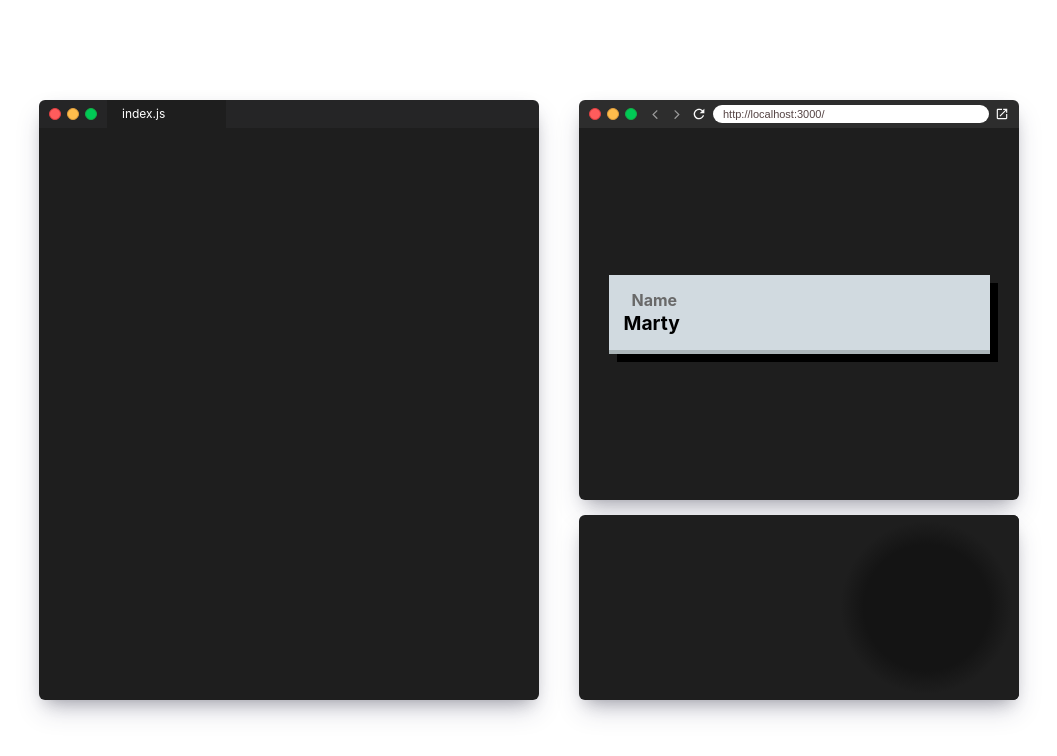
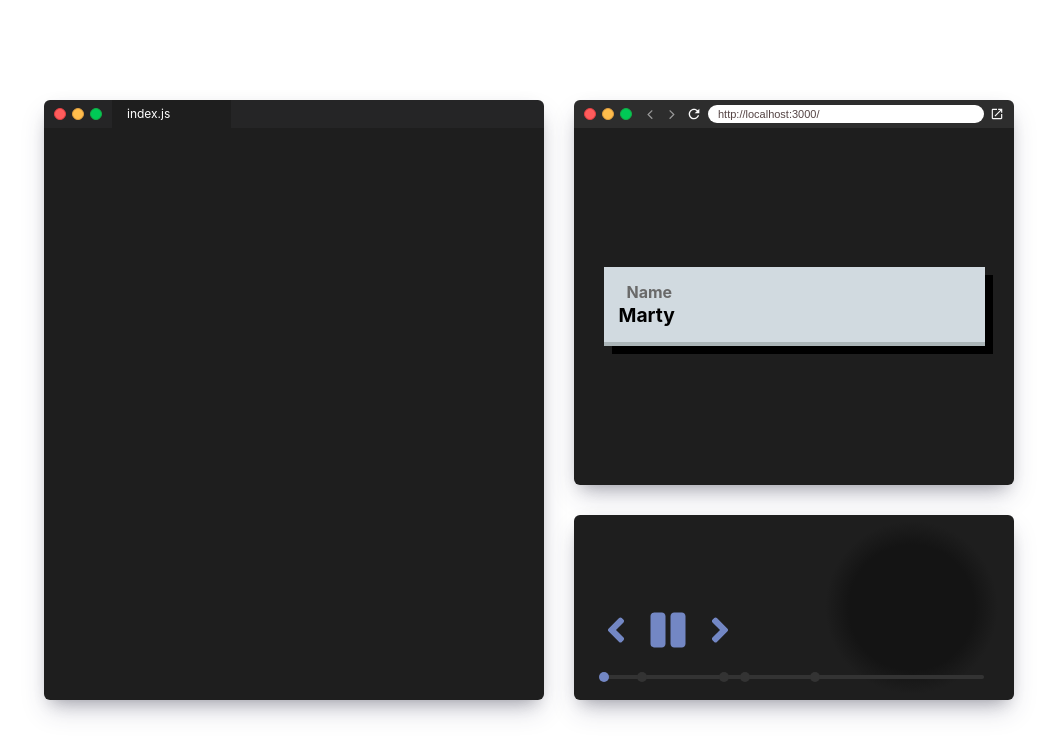
Before and after one commit to code-hike/hooks-talk-demo, a Next.js app: page / in a window 1280 px wide. Shown: the top 756 px of the page, without its empty margins (111-1168 px from the left). Built offline with nearby package versions, Linux system fonts and the light colour scheme; a web font is replaced by a local one.

Commit message:
Add icons

```diff
--- /dev/null
+++ b/player/icons.js
@@ -0,0 +1,120 @@
+import React from "react";
+
+export function CodeSandboxIcon({ size = "1em", ...props }) {
+  return (
+    <svg
+      stroke="currentColor"
+      fill="currentColor"
+      strokeWidth="0"
+      viewBox="0 0 1024 1024"
+      height={size}
+      width={size}
+      xmlns="http://www.w3.org/2000/svg"
+      {...props}
+    >
+      <path d="M709.6 210l.4-.2h.2L512 96 313.9 209.8h-.2l.7.3L151.5 304v416L512 928l360.5-208V304l-162.9-94zM482.7 843.6L339.6 761V621.4L210 547.8V372.9l272.7 157.3v313.4zM238.2 321.5l134.7-77.8 138.9 79.7 139.1-79.9 135.2 78-273.9 158-274-158zM814 548.3l-128.8 73.1v139.1l-143.9 83V530.4L814 373.1v175.2z"></path>
+    </svg>
+  );
+}
+export function DocsIcon({ size = "1em", ...props }) {
+  return (
+    <svg
+      stroke="currentColor"
+      fill="currentColor"
+      strokeWidth="0"
+      viewBox="0 0 1024 1024"
+      height={size}
+      width={size}
+      xmlns="http://www.w3.org/2000/svg"
+      {...props}
+    >
+      <path d="M928 161H699.2c-49.1 0-97.1 14.1-138.4 40.7L512 233l-48.8-31.3A255.2 255.2 0 0 0 324.8 161H96c-17.7 0-32 14.3-32 32v568c0 17.7 14.3 32 32 32h228.8c49.1 0 97.1 14.1 138.4 40.7l44.4 28.6c1.3.8 2.8 1.3 4.3 1.3s3-.4 4.3-1.3l44.4-28.6C602 807.1 650.1 793 699.2 793H928c17.7 0 32-14.3 32-32V193c0-17.7-14.3-32-32-32zM324.8 721H136V233h188.8c35.4 0 69.8 10.1 99.5 29.2l48.8 31.3 6.9 4.5v462c-47.6-25.6-100.8-39-155.2-39zm563.2 0H699.2c-54.4 0-107.6 13.4-155.2 39V298l6.9-4.5 48.8-31.3c29.7-19.1 64.1-29.2 99.5-29.2H888v488zM396.9 361H211.1c-3.9 0-7.1 3.4-7.1 7.5v45c0 4.1 3.2 7.5 7.1 7.5h185.7c3.9 0 7.1-3.4 7.1-7.5v-45c.1-4.1-3.1-7.5-7-7.5zm223.1 7.5v45c0 4.1 3.2 7.5 7.1 7.5h185.7c3.9 0 7.1-3.4 7.1-7.5v-45c0-4.1-3.2-7.5-7.1-7.5H627.1c-3.9 0-7.1 3.4-7.1 7.5zM396.9 501H211.1c-3.9 0-7.1 3.4-7.1 7.5v45c0 4.1 3.2 7.5 7.1 7.5h185.7c3.9 0 7.1-3.4 7.1-7.5v-45c.1-4.1-3.1-7.5-7-7.5zm416 0H627.1c-3.9 0-7.1 3.4-7.1 7.5v45c0 4.1 3.2 7.5 7.1 7.5h185.7c3.9 0 7.1-3.4 7.1-7.5v-45c.1-4.1-3.1-7.5-7-7.5z"></path>
+    </svg>
+  );
+}
+export function GitHubIcon({ size = "1em", ...props }) {
+  return (
+    <svg
+      stroke="currentColor"
+      fill="none"
+      strokeWidth="2.5"
+      viewBox="0 0 24 24"
+      strokeLinecap="round"
+      strokeLinejoin="round"
+      height={size}
+      width={size}
+      xmlns="http://www.w3.org/2000/svg"
+      {...props}
+    >
+      <path d="M9 19c-5 1.5-5-2.5-7-3m14 6v-3.87a3.37 3.37 0 0 0-.94-2.61c3.14-.35 6.44-1.54 6.44-7A5.44 5.44 0 0 0 20 4.77 5.07 5.07 0 0 0 19.91 1S18.73.65 16 2.48a13.38 13.38 0 0 0-7 0C6.27.65 5.09 1 5.09 1A5.07 5.07 0 0 0 5 4.77a5.44 5.44 0 0 0-1.5 3.78c0 5.42 3.3 6.61 6.44 7A3.37 3.37 0 0 0 9 18.13V22"></path>
+    </svg>
+  );
+}
+
+export function PauseIcon({ size = "2.5em", ...props }) {
+  return (
+    <svg
+      stroke="currentColor"
+      fill="currentColor"
+      strokeWidth="0"
+      viewBox="0 0 448 512"
+      height={size}
+      width={size}
+      xmlns="http://www.w3.org/2000/svg"
+      {...props}
+    >
+      <path d="M144 479H48c-26.5 0-48-21.5-48-48V79c0-26.5 21.5-48 48-48h96c26.5 0 48 21.5 48 48v352c0 26.5-21.5 48-48 48zm304-48V79c0-26.5-21.5-48-48-48h-96c-26.5 0-48 21.5-48 48v352c0 26.5 21.5 48 48 48h96c26.5 0 48-21.5 48-48z"></path>
+    </svg>
+  );
+}
+
+export function PlayIcon({ size = "2.5em", ...props }) {
+  return (
+    <svg
+      stroke="currentColor"
+      fill="currentColor"
+      strokeWidth="0"
+      viewBox="0 0 448 512"
+      height={size}
+      width={size}
+      xmlns="http://www.w3.org/2000/svg"
+      {...props}
+    >
+      <path d="M424.4 214.7L72.4 6.6C43.8-10.3 0 6.1 0 47.9V464c0 37.5 40.7 60.1 72.4 41.3l352-208c31.4-18.5 31.5-64.1 0-82.6z"></path>
+    </svg>
+  );
+}
+
+export function LeftIcon({ size = "2.5em", ...props }) {
+  return (
+    <svg
+      stroke="currentColor"
+      fill="currentColor"
+      strokeWidth="0"
+      viewBox="0 0 256 512"
+      height={size}
+      width={size}
+      xmlns="http://www.w3.org/2000/svg"
+      {...props}
+    >
+      <path d="M31.7 239l136-136c9.4-9.4 24.6-9.4 33.9 0l22.6 22.6c9.4 9.4 9.4 24.6 0 33.9L127.9 256l96.4 96.4c9.4 9.4 9.4 24.6 0 33.9L201.7 409c-9.4 9.4-24.6 9.4-33.9 0l-136-136c-9.5-9.4-9.5-24.6-.1-34z"></path>
+    </svg>
+  );
+}
+
+export function RightIcon({ size = "2.5em", ...props }) {
+  return (
+    <svg
+      stroke="currentColor"
+      fill="currentColor"
+      strokeWidth="0"
+      viewBox="0 0 256 512"
+      height={size}
+      width={size}
+      xmlns="http://www.w3.org/2000/svg"
+      {...props}
+    >
+      <path d="M224.3 273l-136 136c-9.4 9.4-24.6 9.4-33.9 0l-22.6-22.6c-9.4-9.4-9.4-24.6 0-33.9l96.4-96.4-96.4-96.4c-9.4-9.4-9.4-24.6 0-33.9L54.3 103c9.4-9.4 24.6-9.4 33.9 0l136 136c9.5 9.4 9.5 24.6.1 34z"></path>
+    </svg>
+  );
+}
--- a/player/player.js
+++ b/player/player.js
@@ -1,9 +1,17 @@
 import React from "react";
 import { VideoPlayer } from "./video-player";
+import { Slider } from "./slider";
+import { PauseIcon, PlayIcon, LeftIcon, RightIcon } from "./icons";
 
 export { Player };
 
 function Player({ videoId, onChange, style, steps }) {
+  const [state, setState] = React.useState({
+    currentIndex: 0,
+    stepProgress: 0,
+    isPlaying: true,
+  });
+  const playerRef = React.useRef();
   return (
     <div
       style={{
@@ -23,35 +31,35 @@ function Player({ videoId, onChange, style, steps }) {
           overflow: "hidden",
           height: 185,
           width: 185,
-          right: 0,
+          right: 10,
         }}
       >
         <div
           style={{
             position: "absolute",
-            left: 5,
-            right: 5,
-            top: 5,
-            bottom: 5,
+            left: 2,
+            right: 2,
+            top: 2,
+            bottom: 2,
             borderRadius: "50%",
             overflow: "hidden",
             background: "rgb(20,20,20)",
           }}
         >
           <VideoPlayer
-            // ref={playerRef}
+            ref={playerRef}
             steps={steps}
             videoId={videoId}
             style={{
-              transform: "translate(-71px, -275px)",
+              transform: "translate(-74px, -278px)",
             }}
-            // onChange={({ stepIndex, stepProgress }) =>
-            //   setState((s) => ({
-            //     ...s,
-            //     currentIndex: stepIndex,
-            //     stepProgress,
-            //   }))
-            // }
+            onChange={({ stepIndex, stepProgress }) =>
+              setState((s) => ({
+                ...s,
+                currentIndex: stepIndex,
+                stepProgress,
+              }))
+            }
           />
         </div>
         <div
@@ -67,49 +75,80 @@ function Player({ videoId, onChange, style, steps }) {
           }}
         ></div>
       </div>
+      <div
+        style={{
+          position: "absolute",
+          bottom: 0,
+          width: "100%",
+          // background: "salmon",
+          // height: 20,
+        }}
+      >
+        <div style={{ paddingLeft: 22 }}>
+          <Button
+            onClick={() => dispatch({ type: "prev" })}
+            aria-label="Previous Step"
+          >
+            <LeftIcon style={{ display: "block" }} />
+          </Button>
+          <Button
+            style={{ padding: "0 12px" }}
+            onClick={() => {
+              playerRef.current.pause();
+              setState((s) => ({ ...s, isPlaying: !s.isPlaying }));
+            }}
+          >
+            {state.isPlaying ? (
+              <PauseIcon style={{ display: "block" }} aria-label="Pause" />
+            ) : (
+              <PlayIcon style={{ display: "block" }} aria-label="Play" />
+            )}
+          </Button>
+          <Button
+            onClick={() => dispatch({ type: "next" })}
+            aria-label="Next Step"
+          >
+            <RightIcon style={{ display: "block" }} />
+          </Button>
+        </div>
+        <Slider
+          inputSteps={steps}
+          currentIndex={state.currentIndex}
+          stepProgress={state.stepProgress}
+          isPlaying={state.isPlaying}
+          onChange={({ stepIndex, stepProgress }) =>
+            playerRef.current.seek(stepIndex, stepProgress, false)
+          }
+          play={() => {
+            playerRef.current.play();
+            setState((s) => ({ ...s, isPlaying: true }));
+          }}
+          pause={() => {
+            playerRef.current.pause();
+            setState((s) => ({ ...s, isPlaying: false }));
+          }}
+          style={{ padding: "15px 30px 15px" }}
+        />
+      </div>
     </div>
   );
 }
 
-// <div style={{ margin: 10 }}>
-// <div
-//   style={{
-//     overflow: "hidden",
-//     position: "absolute",
-//     width: "100%",
-//     height: "100%",
-//   }}
-// >
-//   <VideoPlayer
-//     // ref={playerRef}
-//     steps={steps}
-//     videoId={videoId}
-//     style={{
-//       transform: "translate(-67px, -286px)",
-//       overflow: "hidden",
-//     }}
-//     // onChange={({ stepIndex, stepProgress }) =>
-//     //   setState((s) => ({
-//     //     ...s,
-//     //     currentIndex: stepIndex,
-//     //     stepProgress,
-//     //   }))
-//     // }
-//   />
-// </div>
-// </div>
-<div
-  style={{
-    position: "absolute",
-    top: -100,
-    left: -100,
-    bottom: -10,
-    right: -10,
-    background: "white",
-    //         backgroundImage: `radial-gradient(
-    //   transparent 30%,
-    //   rgb(30, 30, 30) 50%,
-    //   rgb(30, 30, 30)
-    // )`,
-  }}
-></div>;
+function Button(props) {
+  return (
+    <button
+      {...props}
+      style={{
+        font: "inherit",
+        background: "transparent",
+        cursor: "pointer",
+        userSelect: "none",
+        padding: "1px 0",
+        border: "none",
+        color: "#7387c4",
+        // height: "30px",
+        ...props.style,
+      }}
+    />
+  );
+}
--- a/player/slider.js
+++ b/player/slider.js
@@ -37,11 +37,11 @@ function Slider({
         ticks={steps.map((s) => s.start)}
         onChange={(value) => onChange(getStepProgressFromValue(steps, value))}
       />
-      {isPlaying ? (
+      {/* {isPlaying ? (
         <button onClick={pause}>Pause</button>
       ) : (
         <button onClick={play}>Play</button>
-      )}
+      )} */}
     </div>
   );
 }
@@ -57,7 +57,7 @@ function getStepProgressFromValue(steps, value) {
 function RangeBar({ max, value, onChange, ticks, style }) {
   return (
     <Range
-      direction={Direction.Down}
+      direction={Direction.Right}
       values={[value]}
       step={1}
       min={0}
@@ -69,11 +69,11 @@ function RangeBar({ max, value, onChange, ticks, style }) {
           onTouchStart={props.onTouchStart}
           style={{
             ...props.style,
-            width: 20,
+            height: 20,
             // border: "1px solid salmon",
             // height: "32px",
             display: "flex",
-            flexDirection: "column",
+            // flexDirection: "column",
             margin: "6px 0",
             // width: "100%",
             // margin: "0 10px",
@@ -82,7 +82,7 @@ function RangeBar({ max, value, onChange, ticks, style }) {
             flex: 1,
           }}
         >
-          <div style={{ position: "absolute", height: "100%" }}>
+          <div style={{ position: "absolute", width: "100%" }}>
             {ticks.map((x) => (
               <div
                 key={x}
@@ -90,8 +90,8 @@ function RangeBar({ max, value, onChange, ticks, style }) {
                   width: 10,
                   height: 10,
                   position: "absolute",
-                  top: `${(100 * x) / max}%`,
-                  background: value < x ? "#ccc" : "#7387c4",
+                  left: `${(100 * x) / max}%`,
+                  background: value < x ? "#333" : "#7387c4",
                   borderRadius: "50%",
                   transform: `translate(-50%,-50%)`,
                 }}
@@ -101,16 +101,16 @@ function RangeBar({ max, value, onChange, ticks, style }) {
           <div
             ref={props.ref}
             style={{
-              width: "4px",
-              height: "100%",
+              height: "4px",
+              width: "100%",
               borderRadius: "4px",
 
               background: getTrackBackground({
                 values: [value],
-                colors: ["#7387c4", "#ccc"],
+                colors: ["#7387c4", "#333"],
                 min: 0,
                 max: max,
-                direction: Direction.Down,
+                direction: Direction.Right,
               }),
             }}
           >
@@ -123,8 +123,8 @@ function RangeBar({ max, value, onChange, ticks, style }) {
           {...props}
           style={{
             ...props.style,
-            height: "10px",
-            width: "6px",
+            width: "10px",
+            height: "6px",
             // borderRadius: "50%",
             // border: `${isDragged ? 2 : 0}px solid #4f4f4f`,
             // backgroundColor: "#fafafa",
--- a/src/demo.js
+++ b/src/demo.js
@@ -46,9 +46,9 @@ export function Demo() {
             <pre>{code2}</pre>
           </SmoothView>
         </MiniEditor>
-        <div style={{ width: 40 }} />
+        <div style={{ width: 30 }} />
         <div style={{}}>
-          <MiniBrowser url="http://localhost:3000/" height={400}>
+          <MiniBrowser url="http://localhost:3000/" height={385}>
             <div className="demo-container">
               <SmoothView stepIndex={state.currentIndex}>
                 <Demo0 name={`Marty`} />
@@ -57,7 +57,7 @@ export function Demo() {
               </SmoothView>
             </div>
           </MiniBrowser>
-          <div style={{ height: "15px" }} />
+          <div style={{ height: 30 }} />
           <Player videoId="dpw9EHDh2bM" style={{ height: 185 }} steps={steps} />
           {/* <div
             style={{
@@ -113,6 +113,8 @@ const steps = [
   { ...t("18:03-18:26") },
   { ...t("18:26-19:16") },
   { ...t("17:50-18:03") },
+  { ...t("19:20-20:03") },
+  { ...t("20:20-22:03") },
 ];
 
 function t(ts) {
```
